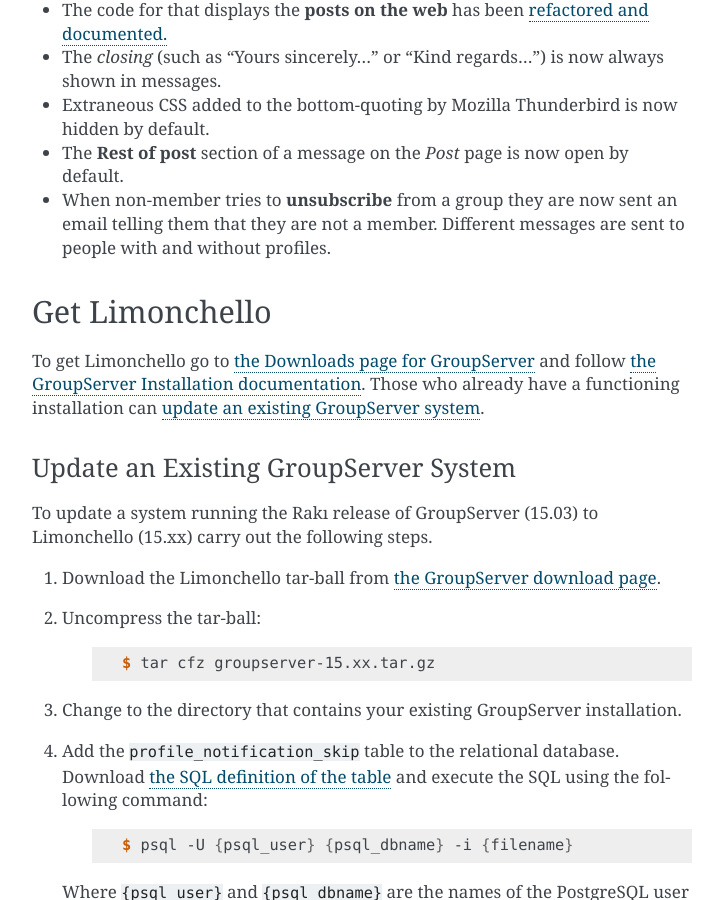
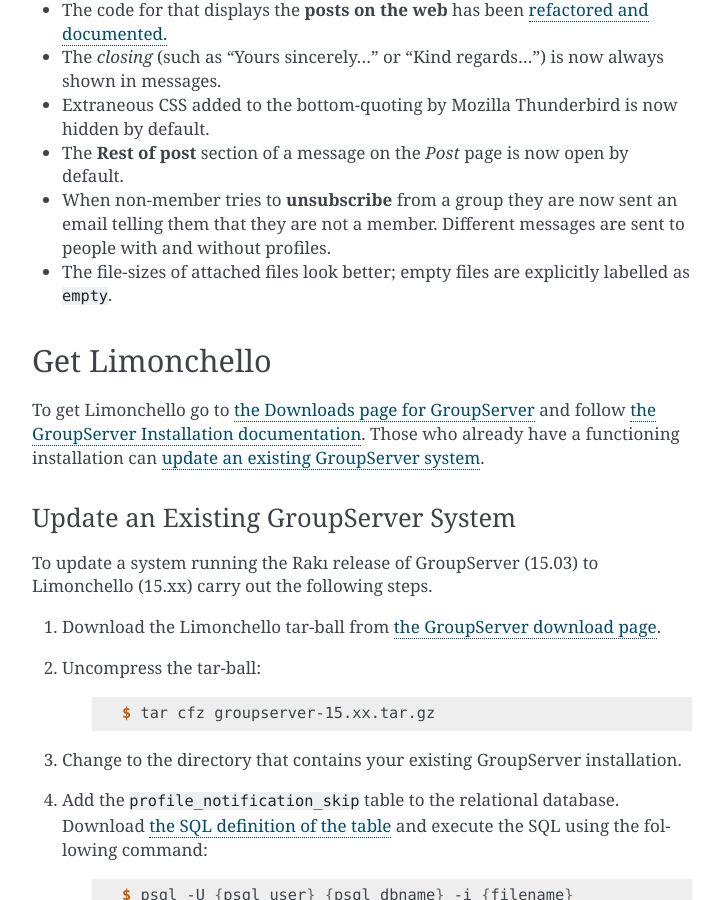
Before and after one commit to groupserver/buildout, a Sphinx documentation site: the page built from docs/release-notes-15xx.rst, in a window 1280 px wide and 900 px high, scrolled down 4650 px. Shown: the whole window, without its empty margins (388-1111 px from the left). Built offline with Sphinx 7.4.7, drawn with Linux system fonts in a browser that asks for light colours.

```diff
--- a/docs/release-notes-15xx.rst
+++ b/docs/release-notes-15xx.rst
@@ -273,6 +273,8 @@ Minor improvements
   now sent an email telling them that they are not a
   member. Different messages are sent to people with and without
   profiles.
+* The file-sizes of attached files look better; empty files are
+  explicitly labelled as ``empty``.
 
 .. _Issue 4156: https://redmine.iopen.net/issues/4156
 .. _Bug 4162: https://redmine.iopen.net/issues/4162
--- a/versions.cfg
+++ b/versions.cfg
@@ -80,7 +80,7 @@ gs.group.messages.export = 1.0.5.dev20151008234938
 gs.group.messages.files = 2.3.2.dev20150313000615-f90f7039d25a
 gs.group.messages.image = 2.3.1.dev20151015231149
 gs.group.messages.moderate = 2.0.0.dev20140611201256-2b3597b63267
-gs.group.messages.post.base = 4.0.0.dev20151019172301
+gs.group.messages.post.base = 4.0.1.dev20151026230826
 gs.group.messages.post.hide = 1.0.0.dev20151016202750
 gs.group.messages.post.list = 4.3.0.dev20151015233644
 gs.group.messages.post.page = 1.0.0.dev20151016203302
```
